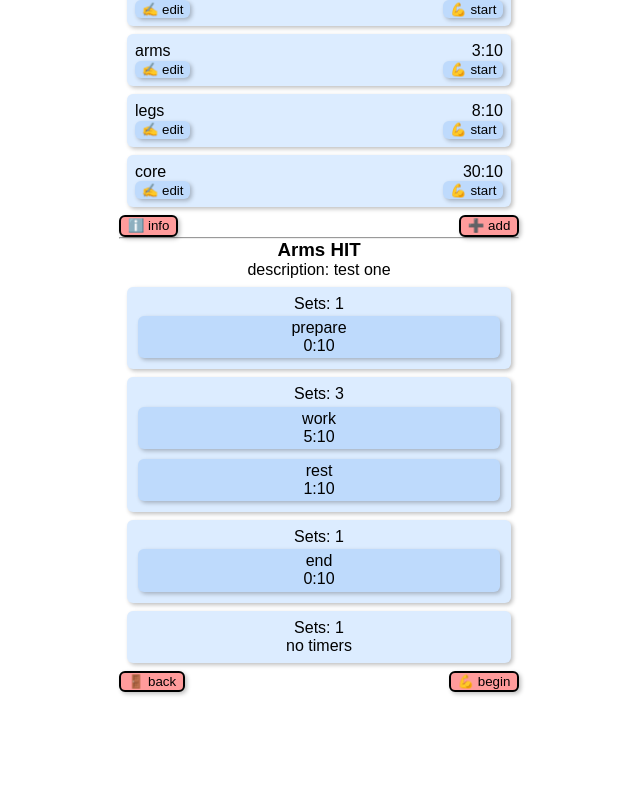
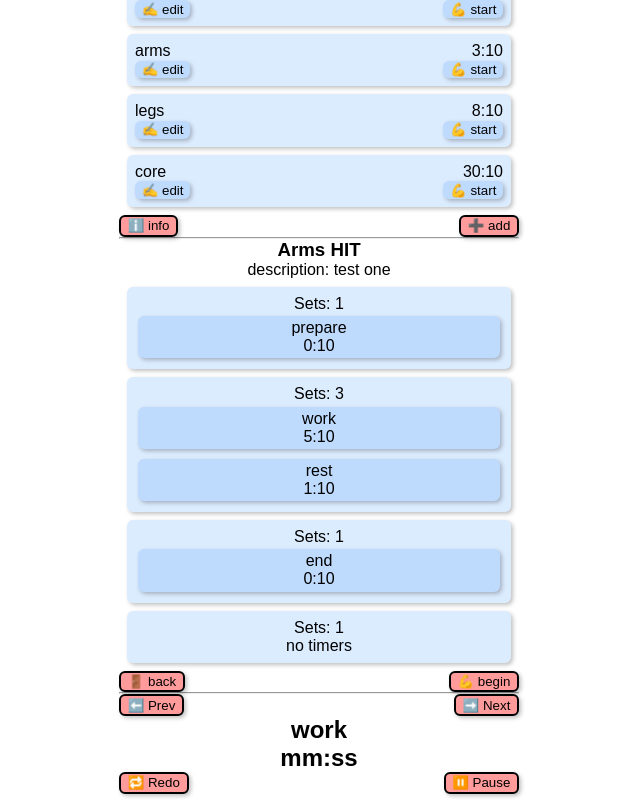
Before and after one commit to maxstepanyuk/timefit-react, a React (Vite) app: page / in a window 1280 px wide. Shown: the part 212-1022 px from the top of the page, without its empty margins (321-961 px from the left). Before the commit the page ends 920 px from the top, so only its background shows below. Built offline with nearby package versions, Linux system fonts and the light colour scheme.

Commit message:
add `WorkoutStopwatchPage`

```diff
--- a/src/App.tsx
+++ b/src/App.tsx
@@ -5,6 +5,7 @@ import type { WorkoutCardProps, WorkoutProps } from './models/workout'
 import LandingPage from './pages/LandingPage'
 import WorkoutDetailsPage from './pages/WorkoutDetailPage'
 import WorkoutsPage from './pages/WorkoutsPage'
+import WorkoutStopwatchPage from './pages/WorkoutStopwatchPage'
 
 let workouts: WorkoutCardProps[] = [
   { minutes: 10, seconds: 10, name: "workout 1" },
@@ -65,6 +66,8 @@ function App() {
       <WorkoutsPage workouts={workoutsState}></WorkoutsPage>
       <hr />
       <WorkoutDetailsPage workout={workout1} isEditMode={editMode} ></WorkoutDetailsPage>
+      <hr />
+      <WorkoutStopwatchPage />
     </>
   )
 }
--- /dev/null
+++ b/src/pages/WorkoutStopwatchPage.tsx
@@ -0,0 +1,36 @@
+import { useState } from "react"
+
+function WorkoutStopwatchPage() {
+
+  const [isPaused, setPause] = useState(false)
+
+  return (
+    <div className='workout-stopwatch-page'>
+
+      <div className="row">
+        <button className='button-action' onClick={() => alert("todo")}> ⬅️ Prev </button>
+        <button className='button-action' onClick={() => alert("todo")}> ➡️ Next</button>
+      </div>
+
+      <div>
+        <h2>work</h2>
+        <h2>mm:ss</h2>
+      </div>
+
+      {!isPaused ? (
+        <div className="row">
+          <button className='button-action' onClick={() => alert("todo")}> 🔁 Redo</button>
+          <button className='button-action' onClick={() => setPause(true)}> ⏸️ Pause</button>
+        </div>
+      ) : (
+        <div className="row">
+          <button className='button-action' onClick={() => alert("todo")}> ⏹️ Stop (Exit)</button>
+          <button className='button-action' onClick={() => setPause(false)}> ▶️ Continue</button>
+        </div>
+      )}
+
+    </div>
+  )
+}
+
+export default WorkoutStopwatchPage
```
